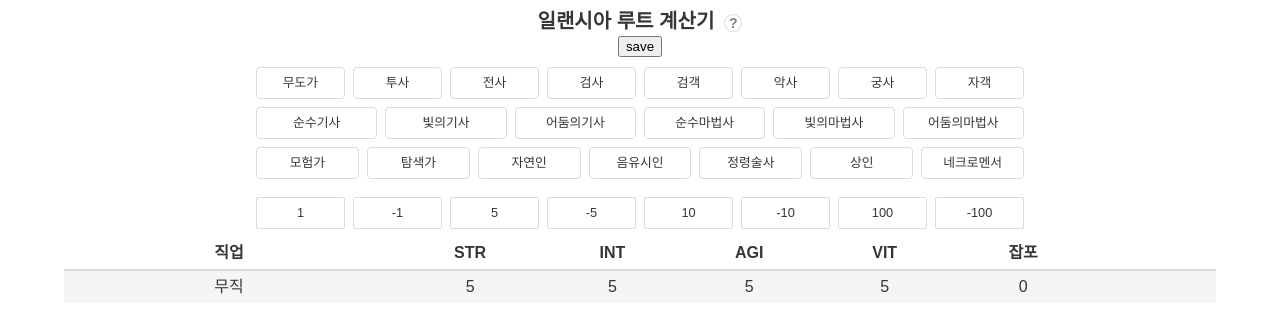
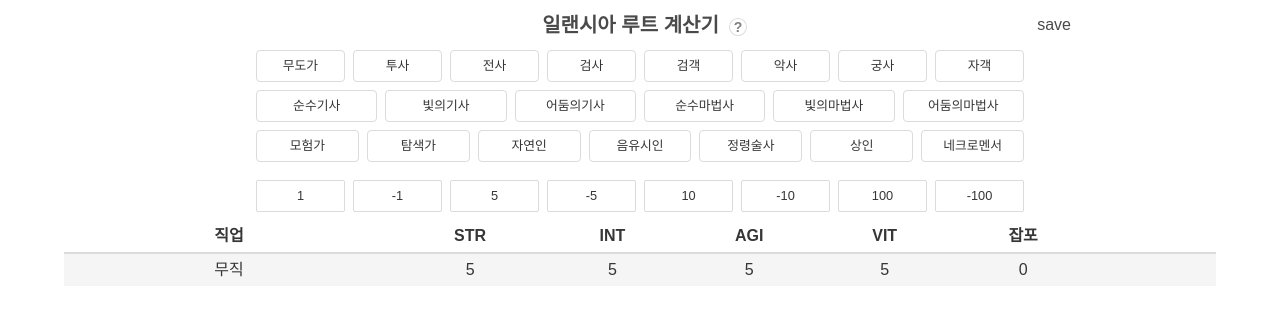
Before and after one commit to ktseo41/route-calculator, a React (Vite) app: page / in a window 1280 px wide. Shown: the top 332 px of the page. Built offline with nearby package versions, Linux system fonts and the light colour scheme; a web font is replaced by a local one.

Commit message:
save버튼 flex를 이용해 오른쪽에 배치, 더 고민해라
-  여전히 save 버튼이 없으면 더 심플해서 좋을 것 같다.
-  load가 있어야 더 직관적일 것 같기도 하지만..
-  더 나은 방법을 생각해보자.

```diff
--- a/src/App.tsx
+++ b/src/App.tsx
@@ -175,10 +175,14 @@ export default function App() {
 
   return (
     <CalculatorWrapper className="container">
-      <nav>
+      <nav
+        className="is-flex"
+        style={{ alignItems: "center", justifyContent: "space-around" }}
+      >
+        <div id="dummy-flex-item" style={{ width: 43 }}></div>
         <div
           style={{ padding: "10px 0px" }}
-          className="has-text-centered title is-5"
+          className="has-text-centered is-size-5 has-text-weight-semibold"
         >
           <div>
             <span style={{ cursor: "pointer" }} onClick={reset}>
@@ -192,14 +196,7 @@ export default function App() {
               ?
             </NotiButton>
           </div>
-          <button
-            onClick={() => {
-              const queryToSave = getCustomQueryFromRLL(rLL);
-              location.replace(location.origin + "/?" + queryToSave);
-            }}
-          >
-            save
-          </button>
+
           {
             <NotiMessage
               isNotiOn={isNotiOn}
@@ -208,6 +205,15 @@ export default function App() {
             />
           }
         </div>
+        <span
+          onClick={() => {
+            const queryToSave = getCustomQueryFromRLL(rLL);
+            if (queryToSave.length === 0) return;
+            location.replace(location.origin + "/?" + queryToSave);
+          }}
+        >
+          save
+        </span>
       </nav>
       <section
         style={{ marginBottom: "10px" }}
```
